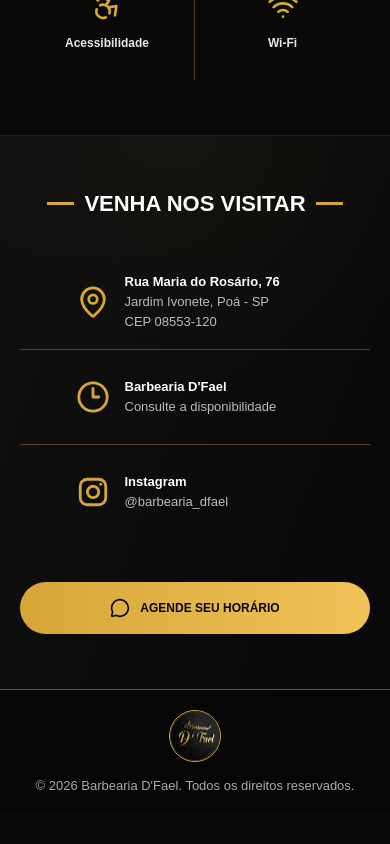
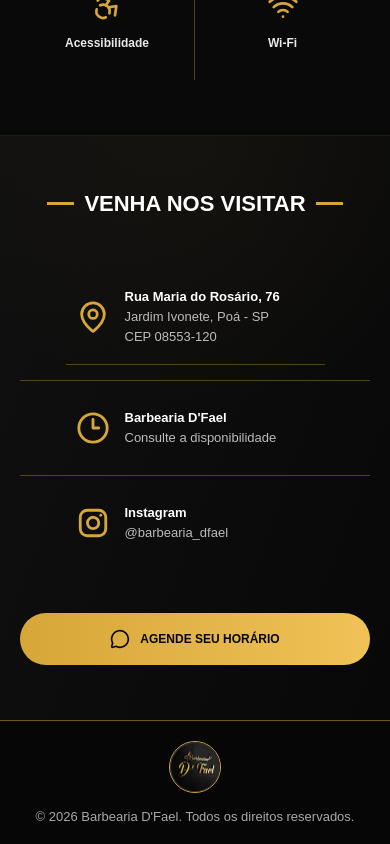
Before and after one commit to kaiqueblz/barbearia-dfael, a React (Vite) app: page / in a window 390 px wide. Shown: the part 4345-5189 px from the top of the page. Before the commit the page ends 5158 px from the top, so only its background shows below. Built offline with nearby package versions, Linux system fonts and the light colour scheme.

Commit message:
Ajusta localização e responsividade

```diff
--- a/src/App.css
+++ b/src/App.css
@@ -800,6 +800,7 @@
 }
 
 .contato-grid > div,
+.contato-localizacao,
 .contato-instagram {
   min-height: 125px;
   padding: 15px 25px;
@@ -810,14 +811,19 @@
   border-right: 1px solid var(--border);
 }
 
+.contato-localizacao,
 .contato-instagram {
-  border-right: 0;
   color: inherit;
   text-decoration: none;
   transition: background 0.2s ease;
 }
 
+.contato-instagram {
+  border-right: 0;
+}
+
 .contato-grid svg,
+.contato-localizacao svg,
 .contato-instagram svg {
   width: 40px;
   height: 40px;
@@ -826,6 +832,7 @@
 }
 
 .contato-grid p,
+.contato-localizacao p,
 .contato-instagram p {
   margin: 0;
   color: var(--white);
@@ -836,11 +843,15 @@
 }
 
 .contato-grid p span,
+.contato-localizacao p span,
 .contato-instagram p span {
   color: #bcbcbc;
   font-weight: 400;
 }
 
+.contato-localizacao p,
+.contato-localizacao p span,
+.contato-localizacao svg,
 .contato-instagram p,
 .contato-instagram p span,
 .contato-instagram svg {
@@ -849,15 +860,19 @@
     transform 0.2s ease;
 }
 
+.contato-localizacao:hover,
 .contato-instagram:hover {
   background: rgba(214, 166, 56, 0.06);
 }
 
+.contato-localizacao:hover p,
+.contato-localizacao:hover p span,
 .contato-instagram:hover p,
 .contato-instagram:hover p span {
   color: var(--gold);
 }
 
+.contato-localizacao:hover svg,
 .contato-instagram:hover svg {
   transform: scale(1.08);
 }
@@ -1137,6 +1152,7 @@
   }
 
   .contato-grid > div,
+  .contato-localizacao,
   .contato-instagram {
     min-height: 100px;
     padding: 18px 20px;
@@ -1149,6 +1165,7 @@
   }
 
   .contato-grid p,
+  .contato-localizacao p,
   .contato-instagram p {
     min-width: 200px;
   }
@@ -1307,6 +1324,7 @@
   /* CONTATO */
 
   .contato-grid > div,
+  .contato-localizacao,
   .contato-instagram {
     min-height: 95px;
     padding: 15px 10px;
@@ -1314,6 +1332,7 @@
   }
 
   .contato-grid svg,
+  .contato-localizacao svg,
   .contato-instagram svg {
     width: 34px;
     height: 34px;
@@ -1321,6 +1340,7 @@
   }
 
   .contato-grid p,
+  .contato-localizacao p,
   .contato-instagram p {
     min-width: 0;
     width: 190px;
--- a/src/App.tsx
+++ b/src/App.tsx
@@ -461,6 +461,13 @@
 
   <div className="contato-grid">
     <div>
+      <a
+  className="contato-localizacao"
+  href="https://www.google.com/maps/search/?api=1&query=R.+Maria+do+Rosário,+76,+Jardim+Ivonete,+Poá+-+SP,+08553-120"
+  target="_blank"
+  rel="noopener noreferrer"
+  aria-label="Abrir endereço da Barbearia D'Fael no Google Maps"
+>
   <MapPin />
 
   <p>
@@ -472,6 +479,7 @@
       CEP 08553-120
     </span>
   </p>
+</a>
     </div>
 
     <div>
```
Lines whose indentation alone changed are shown as unchanged.
